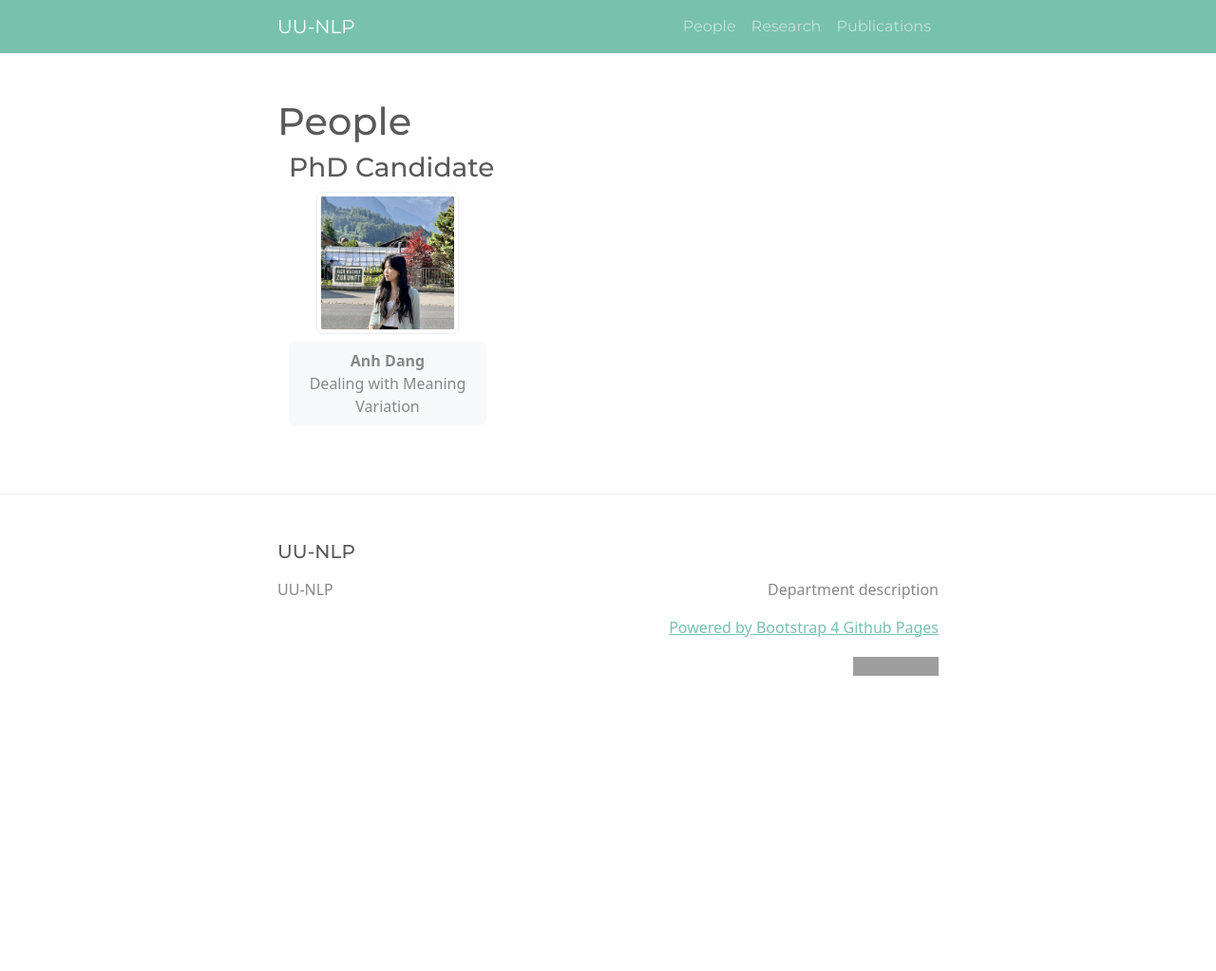
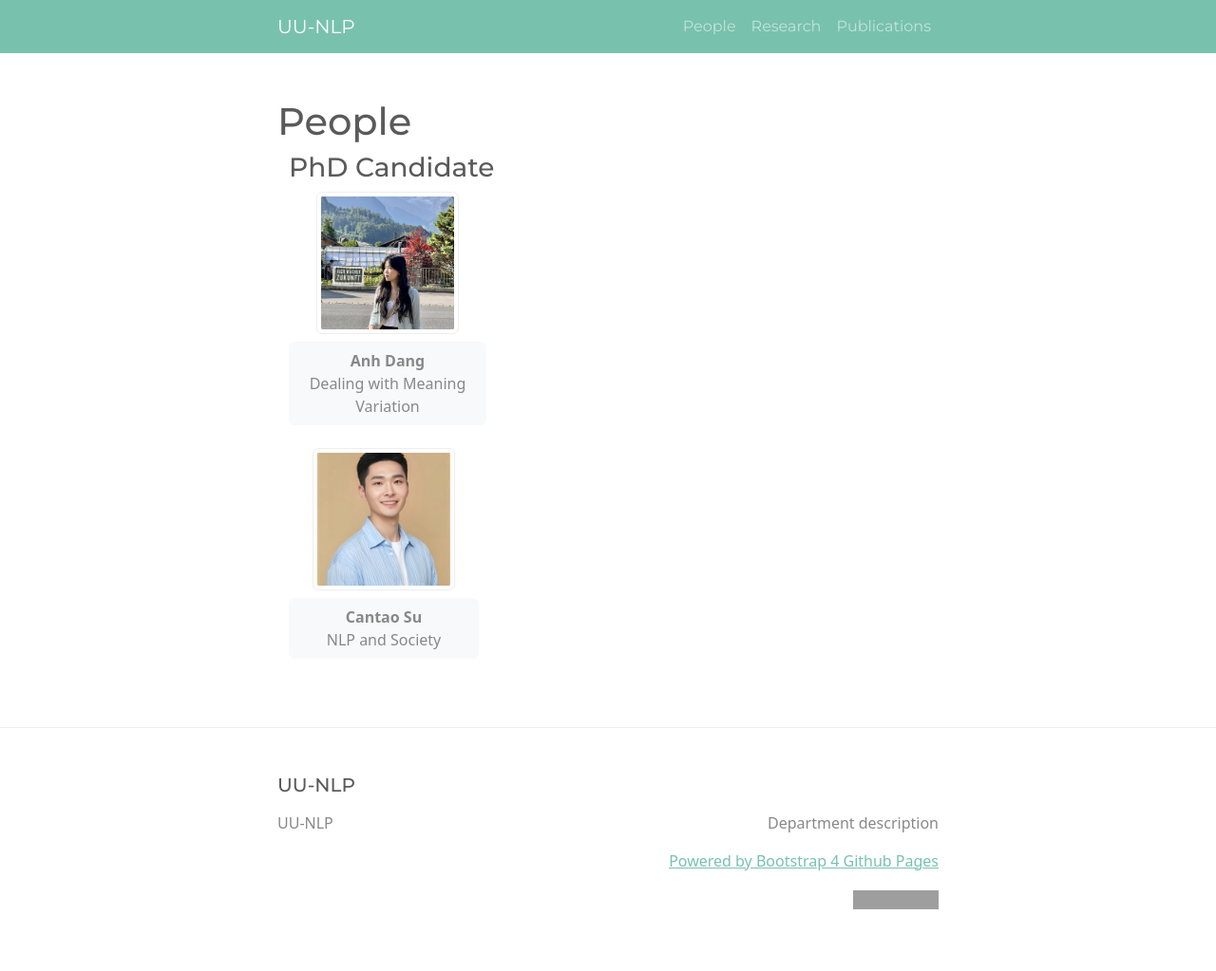
Before and after one commit to thaoanhdang/uu-nlp.github.io, a Jekyll site: the page built from people.md, in a window 1280 px wide. Shown: the whole page at 95% size. Built offline with Jekyll 4.4.1, drawn with Linux system fonts in a browser that asks for light colours; before the commit the page ends 900 px from its top, so only the background shows below that; grey boxes are pictures that could not be loaded.

Commit message:
Update people.md

```diff
--- a/people.md
+++ b/people.md
@@ -17,6 +17,15 @@ permalink: /people/
         Dealing with Meaning Variation
       </div>
     </div>
+    <div class="row text-center">
+    <div class="col-md-4 mb-4">
+      <img src="{{ 'assets/images/cantao.jpg' | relative_url }}" class="img-thumbnail rounded" style="width: 150px; height: 150px; object-fit: cover;" alt="cantao">
+      <div class="mt-2 p-2 rounded bg-light">
+        <strong>Cantao Su</strong><br>
+        NLP and Society
+      </div>
+    </div>
+
 
     <!-- Repeat for more people -->
     <!-- Copy the div.col-md-4 block and replace image + name + title -->
```
